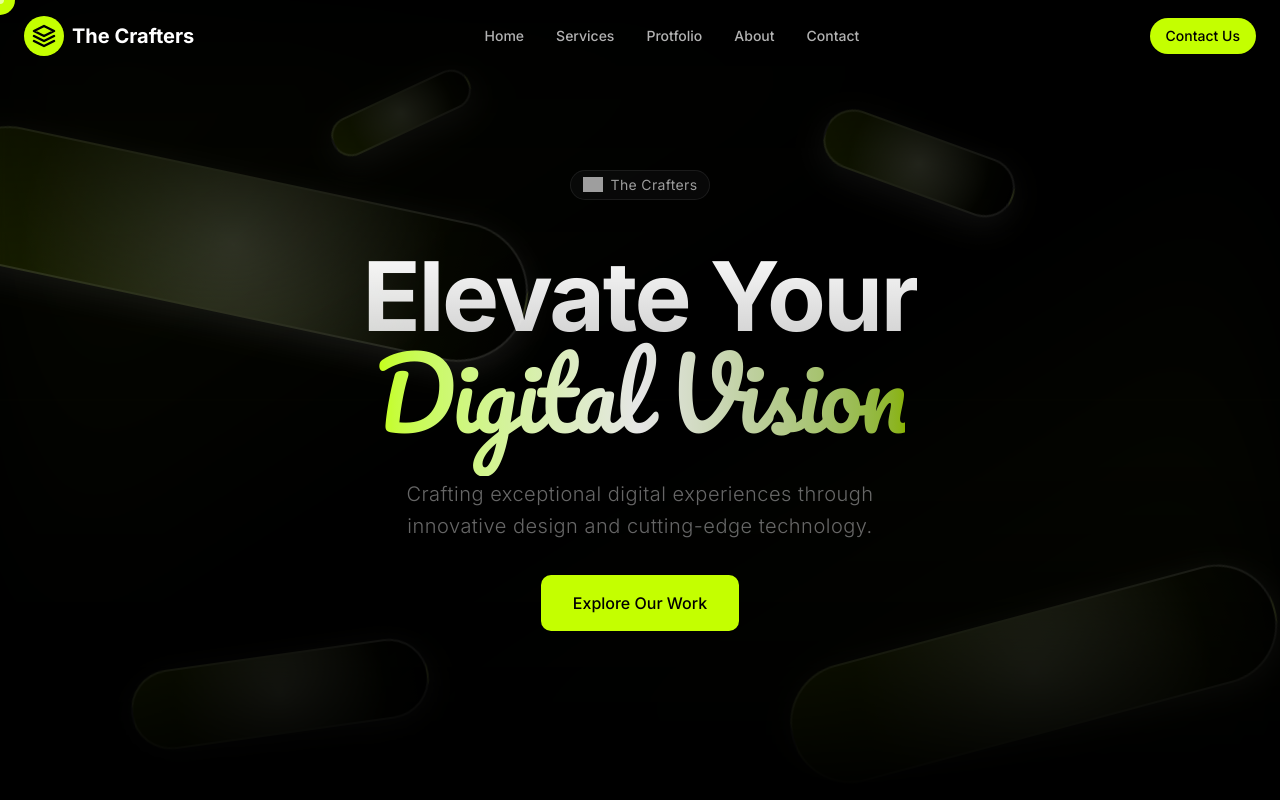
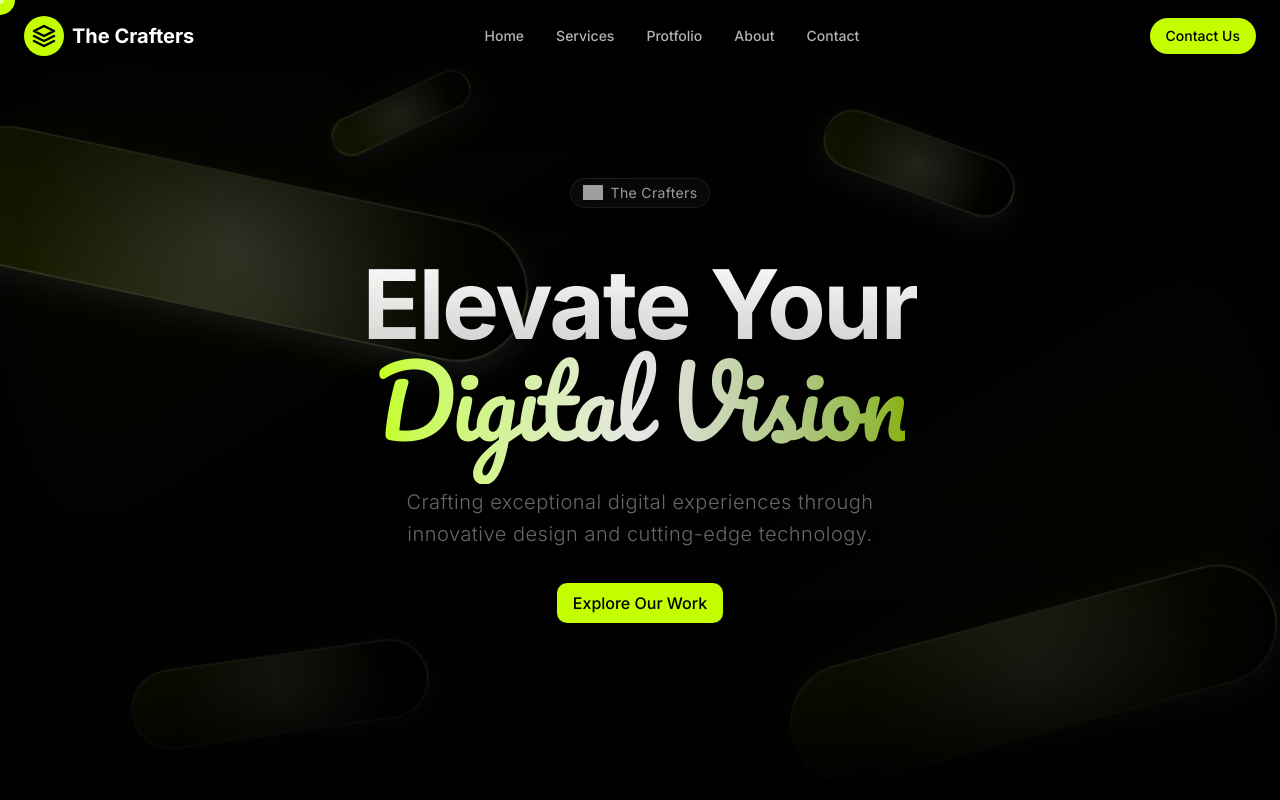
Before and after one commit to Aryan3007/Crafters, a Next.js app: page / in a window 1280 px wide. Shown: the top 800 px of the page. Built offline with nearby package versions, Linux system fonts and the light colour scheme; grey boxes are pictures that could not be loaded.

Commit message:
adding ui chnages

```diff
--- a/src/components/glass-navbar.tsx
+++ b/src/components/glass-navbar.tsx
@@ -76,10 +76,14 @@ export default function GlassNavbar() {
           </div>
 
           {/* CTA Button */}
-          <div className="hidden md:block">
+          <div className="hidden gap-2 md:flex">
+          {/* <button className="px-4 py-2 rounded-full bg-[#c4ff00] text-black text-sm font-medium hover:shadow-lg hover:shadow-indigo-500/20 transition-all duration-300">
+           Get Started
+            </button> */}
             <button className="px-4 py-2 rounded-full bg-[#c4ff00] text-black text-sm font-medium hover:shadow-lg hover:shadow-indigo-500/20 transition-all duration-300">
             Contact Us
             </button>
+
           </div>
 
           {/* Mobile Menu Button */}
@@ -133,11 +137,14 @@ export default function GlassNavbar() {
                 animate={{ opacity: 1, y: 0 }}
                 exit={{ opacity: 0, y: 20 }}
                 transition={{ duration: 0.3, delay: 0.6 }}
-                className="mt-6"
+                className="mt-6 flex flex-col gap-2"
               >
                 <button className="px-6 py-3 rounded-full bg-[#c4ff00] text-black font-medium hover:shadow-lg hover:shadow-indigo-500/20 transition-all duration-300">
                   Contact Us
                 </button>
+                {/* <button className="px-6 py-3 rounded-full bg-[#c4ff00] text-black font-medium hover:shadow-lg hover:shadow-indigo-500/20 transition-all duration-300">
+            Sign In
+            </button> */}
               </motion.div>
             </motion.div>
           </motion.div>
--- a/src/sections/animated-footer.tsx
+++ b/src/sections/animated-footer.tsx
@@ -288,7 +288,7 @@ export default function AnimatedFooter() {
                   aria-label={social.label}
                   whileHover={{ y: -5, scale: 1.1 }}
                   whileTap={{ scale: 0.95 }}
-                  className="w-10 h-10 rounded-full bg-[#1e1e1e] flex items-center justify-center text-gray-400 hover:text-[#c4ff00] hover:bg-[#252525] transition-colors duration-300"
+                  className="w-10 h-10 rounded-full flex items-center justify-center text-gray-900  bg-[#c4ff00] transition-colors duration-300"
                 >
                   {social.icon}
                 </motion.a>
--- a/src/sections/hero-geometric.tsx
+++ b/src/sections/hero-geometric.tsx
@@ -164,6 +164,8 @@ export default function HeroGeometric({
           </motion.div>
 
           <motion.div custom={1} variants={fadeUpVariants} initial="hidden" animate="visible">
+            <button>
+
             <h1 className="text-4xl sm:text-6xl md:text-8xl font-bold mb-6 md:mb-8 tracking-tight">
               <span className="bg-clip-text text-transparent bg-gradient-to-b from-white to-white/80">{title1}</span>
               <br />
@@ -172,10 +174,11 @@ export default function HeroGeometric({
                   "bg-clip-text text-transparent bg-gradient-to-r from-[#c4ff00] via-white/90 to-[#c4ff00]/70 ",
                   pacifico.className,
                 )}
-              >
+                >
                 {title2}
               </span>
             </h1>
+                </button>
           </motion.div>
 
           <motion.div custom={2} variants={fadeUpVariants} initial="hidden" animate="visible">
@@ -192,7 +195,7 @@ export default function HeroGeometric({
             <motion.button
               whileHover={{ scale: 1.05, backgroundColor: "#d8ff4d" }}
               whileTap={{ scale: 0.98 }}
-              className="bg-[#c4ff00] text-black font-medium px-8 py-4 rounded-lg transition-all duration-300"
+              className="bg-[#c4ff00] text-black font-medium px-4 py-2 rounded-lg transition-all duration-300"
             >
               Explore Our Work
             </motion.button>
--- a/src/sections/services-section.tsx
+++ b/src/sections/services-section.tsx
@@ -540,9 +540,7 @@ export default function ServicesSection() {
 
   return (
     <div ref={sectionRef} className="w-full max-w-6xl mx-auto px-4 py-16 md:py-24 relative overflow-hidden">
-      {/* Background decorative elements */}
-      <div className="absolute top-40 left-0 w-96 h-96 bg-[#c4ff00]/5 rounded-full blur-[100px] -z-10" />
-      <div className="absolute bottom-40 right-0 w-96 h-96 bg-[#c4ff00]/5 rounded-full blur-[100px] -z-10" />
+
 
       <motion.div
         initial={{ opacity: 0, y: 20 }}
```
